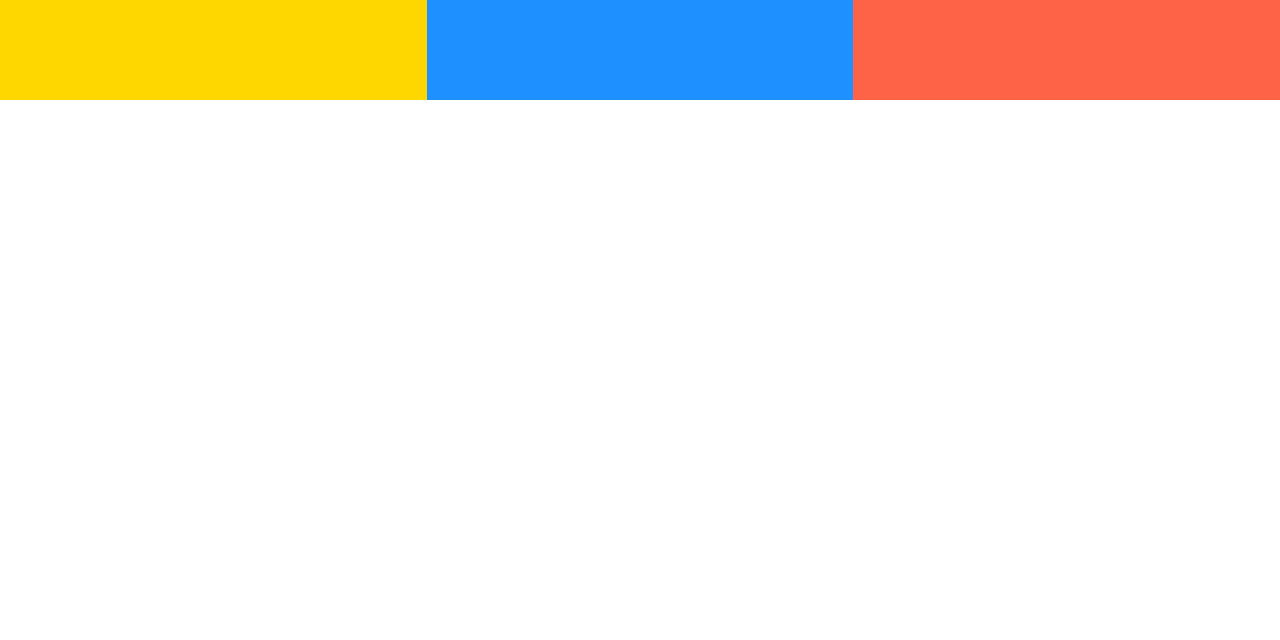
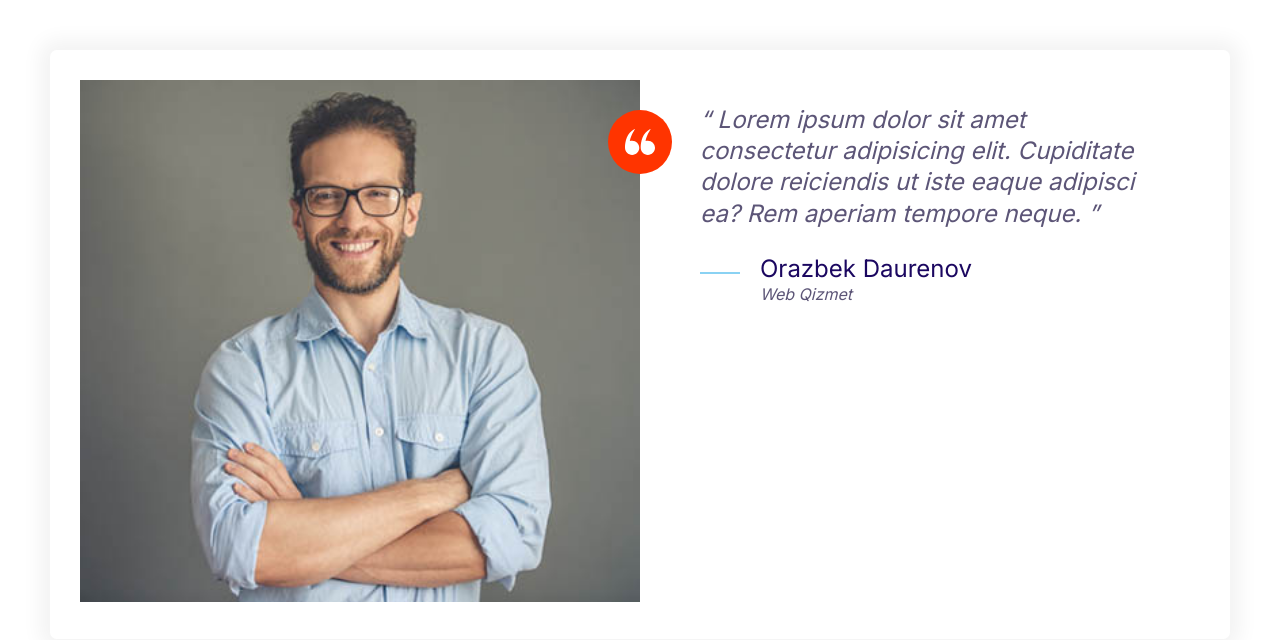
Before and after one commit to orazdaurenov/Moshify, a plain HTML site: page index.html in a window 1280 px wide. Drawn offline with Linux system fonts and the light colour scheme.

Commit message:
Setting up Testimonial Card.

```diff
--- a/CSS/styles.css
+++ b/CSS/styles.css
@@ -169,8 +169,17 @@ font-weight: bold;
     height: 40px;
  }
 
+ .icon--small {
+   width: 30px;
+   height: 30px;
+ }
+
  .icon--primary {
     fill: var(--color-primary);
+ }
+
+ .icon--white {
+   fill: #fff;
  }
 
  .icon-container {
@@ -181,6 +190,10 @@ font-weight: bold;
     display: inline-flex;
     justify-content: center;
     align-items: center;
+ }
+
+ .icon-container--accent {
+   background: var(--color-accent);
  }
 
  /*Buttons*/
@@ -464,3 +477,34 @@ bottom: 10px;
 
 }
 }
+
+/*Testimonials*/
+
+.testimonial {
+   padding: 3rem;
+   overflow: visible;
+}
+
+.testimonial__image {
+   position: relative;
+}
+
+.testimonial__image > img {
+   width: 100%;
+}
+
+.testimonial__image > .icon-container {
+position: absolute;
+top: 3rem;
+right: -32px;
+overflow: visible;
+}
+
+@media screen and (min-width: 768px) {
+.testimonial .quote,
+.testimonial .quote__author {
+font-size: 2.4rem; }
+.testimonial .quote {
+   margin-left: 6rem;
+}
+}
--- a/index.html
+++ b/index.html
@@ -11,11 +11,37 @@
     <link rel="stylesheet" href="css/normalize.css">
     <link rel="stylesheet" href="css/STYLES.css">
 </head>
-<body>
-<div class="grid grid--1x2 grid--1x3">
-    <div style="height: 100px; background:gold"></div>
-    <div style="height: 100px; background:dodgerblue"></div>
-    <div style="height: 100px; background: tomato"></div>
-</div>
+<body style="padding: 5rem">
+    <div class="card testimonial">
+        <div class="grid grid--1x2">
+            <div class="testimonial__image">
+                <img src="images/testimonial.jpg" alt="A happy, smiling customer">
+                <span class="icon-container icon-container--accent">
+                    <svg class="icon icon--white icon--small">
+                        <use xlink:href="Images/sprite.svg#quotes"></use>
+                    </svg>
+                </span>
+            </div>
+            <blockquote class="quote">
+                <p class="quote__text">
+                    Lorem ipsum dolor sit amet consectetur adipisicing elit. Cupiditate dolore reiciendis ut iste eaque adipisci ea? Rem aperiam tempore neque.
+                </p>
+                <footer>
+                    <div class="media">
+                        <div class="media__image">
+                                <svg class="icon icon--primary quote__line">
+                                    <use xlink:href="Images/sprite.svg#line"></use>
+                                  </svg>
+                        </div>
+                        <div class="media__body">
+                            <h3 class="media__title quote__author">Orazbek Daurenov</h3>
+                            <p class="quote__organization">Web Qizmet</p>
+                        </div>
+                    </div>
+                </footer>
+            </blockquote>
+            </div>
+        </div>
+    </div>
 </body>
 </html>
```
Also changed, not shown: Components/testimonial.html (added, +31 -0 lines), Images/testimonial.jpg (added).
